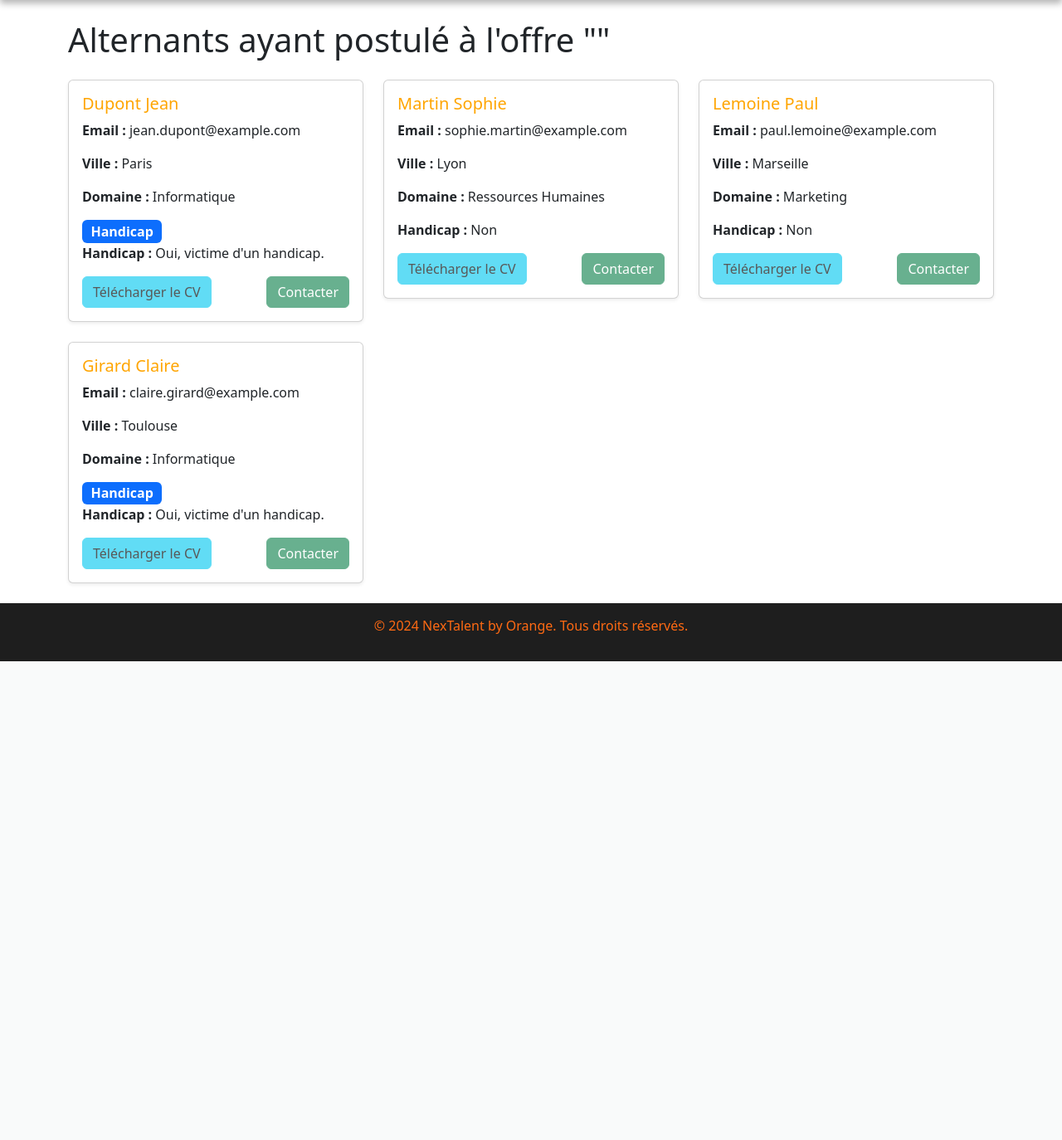
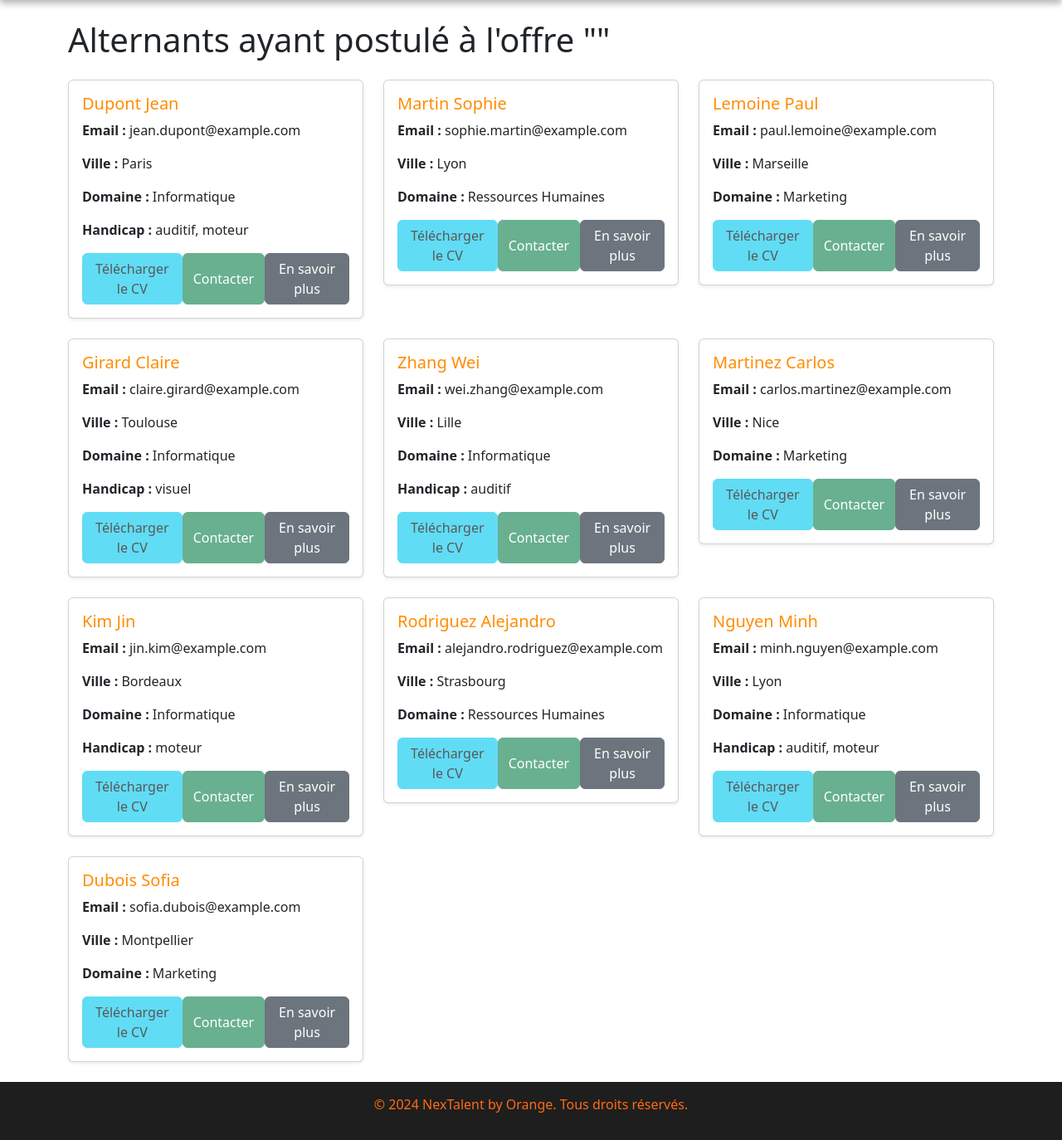
Before and after one commit to ThomasPaul01/orange, a Symfony app: template templates/alternant_offre/index.html.twig in a window 1280 px wide. Shown: the part 114-1488 px from the top of the page at 83% size. Before the commit the page ends 911 px from the top, so only its background shows below. Run offline with Twig, Linux system fonts and the light colour scheme; the template is opened without the code that fills it, so the values that code supplies are empty; some libraries are stand-ins or nearby versions.

Commit message:
Premier commit

```diff
--- a/composer.json
+++ b/composer.json
@@ -80,7 +80,7 @@
             "importmap:install": "symfony-cmd"
         },
         "post-install-cmd": [
-            "@auto-scripts"
+            "php bin/console cache:clear"
         ],
         "post-update-cmd": [
             "@auto-scripts"
@@ -105,4 +105,5 @@
         "symfony/stopwatch": "6.4.*",
         "symfony/web-profiler-bundle": "6.4.*"
     }
+
 }
--- a/templates/alternant_offre/index.html.twig
+++ b/templates/alternant_offre/index.html.twig
@@ -1,16 +1,13 @@
-{# templates/mes_offres/alternants.html.twig #}
-
 {% extends 'base.html.twig' %}
 
 {% block title %}Alternants ayant postulé à "{{ offre.titre }}"{% endblock %}
+
 {% block header_title %}
-    <img src="{{ asset('images/next-talent.png') }}" alt="Logo" onclick="window.location.href='{{ path('app_accueil') }}">
+    <img src="{{ asset('images/next-talent.png') }}" alt="Logo" onclick="window.location.href='{{ path('app_accueil') }}'">
 
     <div class="container d-flex justify-content-between align-items-center">
-        <!-- Logo ou Titre -->
         <h1 class="text-orange"></h1>
 
-        <!-- Navigation -->
         <nav>
             <a href="{{ path('pme_mes_offres') }}" class="header-btn">Voir mes offres</a>
             <a href="{{ path('pme_ajouter_offre') }}" class="header-btn">Ajouter une offre</a>
@@ -18,18 +15,23 @@
             <a href="{{ path('app_accueil') }}" class="header-btn logout">Déconnexion</a>
         </nav>
     </div>
+{% endblock %}
 
-
-{% endblock %}
 {% block content %}
     <div class="container">
         <h1 class="my-4">Alternants ayant postulé à l'offre "{{ offre.titre }}"</h1>
 
         {% set alternants = [
-            {'nom': 'Dupont', 'prenom': 'Jean', 'email': 'jean.dupont@example.com', 'ville': 'Paris', 'domaine': 'Informatique', 'handicap': true},
-            {'nom': 'Martin', 'prenom': 'Sophie', 'email': 'sophie.martin@example.com', 'ville': 'Lyon', 'domaine': 'Ressources Humaines', 'handicap': false},
-            {'nom': 'Lemoine', 'prenom': 'Paul', 'email': 'paul.lemoine@example.com', 'ville': 'Marseille', 'domaine': 'Marketing', 'handicap': false},
-            {'nom': 'Girard', 'prenom': 'Claire', 'email': 'claire.girard@example.com', 'ville': 'Toulouse', 'domaine': 'Informatique', 'handicap': true}
+            {'nom': 'Dupont', 'prenom': 'Jean', 'email': 'jean.dupont@example.com', 'ville': 'Paris', 'domaine': 'Informatique', 'handicap': ['auditif', 'moteur']},
+            {'nom': 'Martin', 'prenom': 'Sophie', 'email': 'sophie.martin@example.com', 'ville': 'Lyon', 'domaine': 'Ressources Humaines', 'handicap': []},
+            {'nom': 'Lemoine', 'prenom': 'Paul', 'email': 'paul.lemoine@example.com', 'ville': 'Marseille', 'domaine': 'Marketing', 'handicap': []},
+            {'nom': 'Girard', 'prenom': 'Claire', 'email': 'claire.girard@example.com', 'ville': 'Toulouse', 'domaine': 'Informatique', 'handicap': ['visuel']},
+            {'nom': 'Zhang', 'prenom': 'Wei', 'email': 'wei.zhang@example.com', 'ville': 'Lille', 'domaine': 'Informatique', 'handicap': ['auditif']},
+            {'nom': 'Martinez', 'prenom': 'Carlos', 'email': 'carlos.martinez@example.com', 'ville': 'Nice', 'domaine': 'Marketing', 'handicap': []},
+            {'nom': 'Kim', 'prenom': 'Jin', 'email': 'jin.kim@example.com', 'ville': 'Bordeaux', 'domaine': 'Informatique', 'handicap': ['moteur']},
+            {'nom': 'Rodriguez', 'prenom': 'Alejandro', 'email': 'alejandro.rodriguez@example.com', 'ville': 'Strasbourg', 'domaine': 'Ressources Humaines', 'handicap': []},
+            {'nom': 'Nguyen', 'prenom': 'Minh', 'email': 'minh.nguyen@example.com', 'ville': 'Lyon', 'domaine': 'Informatique', 'handicap': ['auditif', 'moteur']},
+            {'nom': 'Dubois', 'prenom': 'Sofia', 'email': 'sofia.dubois@example.com', 'ville': 'Montpellier', 'domaine': 'Marketing', 'handicap': []}
         ] %}
 
         {% if alternants is empty %}
@@ -40,21 +42,23 @@
                     <div class="col-md-4">
                         <div class="card mb-4 shadow-sm">
                             <div class="card-body">
-                                <h5 class="card-title" style="color: orange;">{{ alternant.nom }} {{ alternant.prenom }}</h5>
+                                <h5 class="card-title" style="color: darkorange;">{{ alternant.nom }} {{ alternant.prenom }}</h5>
                                 <p><strong>Email :</strong> {{ alternant.email }}</p>
                                 <p><strong>Ville :</strong> {{ alternant.ville }}</p>
                                 <p><strong>Domaine :</strong> {{ alternant.domaine }}</p>
 
-                                {% if alternant.handicap %}
-                                    <span class="badge bg-primary" style="font-size: 1rem;">Handicap</span>
-                                    <p><strong>Handicap : </strong>Oui, victime d'un handicap.</p>
-                                {% else %}
-                                    <p><strong>Handicap : </strong>Non</p>
+                                {% if alternant.handicap is not empty %}
+                                    <p><strong>Handicap :</strong>
+                                        {% for h in alternant.handicap %}
+                                            {{ h }}{% if not loop.last %}, {% endif %}
+                                        {% endfor %}
+                                    </p>
                                 {% endif %}
 
                                 <div class="d-flex justify-content-between">
                                     <button class="btn btn-info" disabled>Télécharger le CV</button>
                                     <button class="btn btn-success" disabled>Contacter</button>
+                                    <a href="#" class="btn btn-secondary">En savoir plus</a>
                                 </div>
                             </div>
                         </div>
--- a/templates/base.html.twig
+++ b/templates/base.html.twig
@@ -242,6 +242,18 @@
         .orange-header .text-orange {
             margin-left: 15px; /* Espacement avec le bord gauche */
         }
+        /* Style du bouton "En savoir plus" */
+        .btn-secondary {
+            background-color: #6c757d;
+            color: white;
+            border-radius: 4px;
+            padding: 8px 16px;
+            text-decoration: none;
+        }
+
+        .btn-secondary:hover {
+            background-color: #5a6268;
+        }
 
 
         .header-btn {
```
Also changed, not shown: 1 other file.
